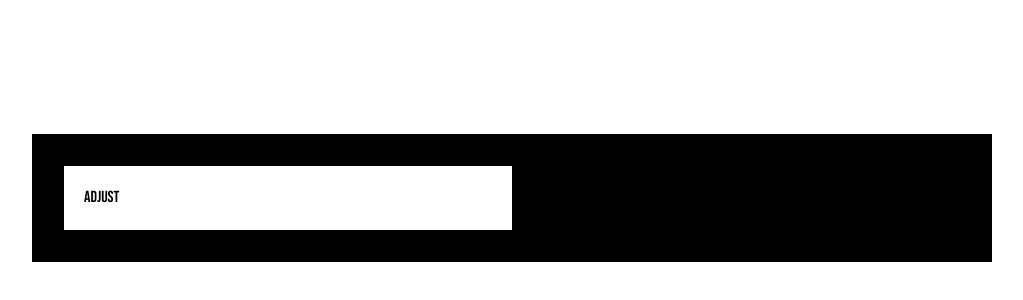
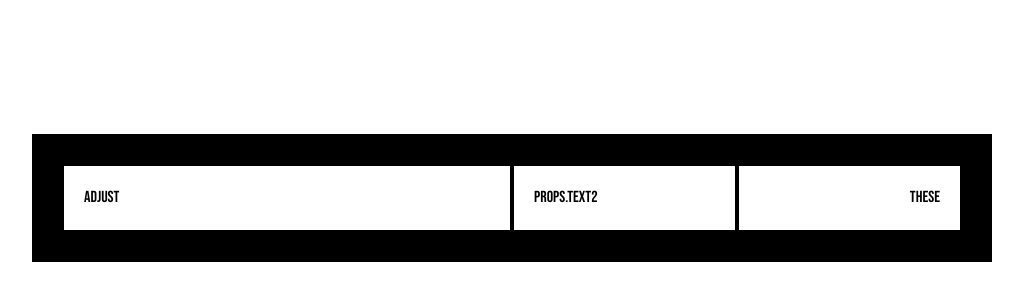
Before and after one commit to acm-ucr/ridesucr-website, a Next.js app: page / in a window 1280 px wide. Shown: the part 202-502 px from the top of the page, without its empty margins (128-1151 px from the left). Built offline with nearby package versions, Linux system fonts and the light colour scheme.

Commit message:
conflict

```diff
--- a/src/components/Example.tsx
+++ b/src/components/Example.tsx
@@ -2,7 +2,14 @@ const Example = (props: { text1: string; text2: string; text3: string }) => {
   return (
     <div className="bg-ridesucr-black flex w-3/4 items-center gap-1 justify-self-center p-8">
       <div className="bg-ridesucr-white w-1/2 p-5 text-left">{props.text1}</div>
-
+      <div className="flex w-1/2 flex-row gap-1">
+        <div className="bg-ridesucr-white w-full p-5 text-left">
+          props.text2
+        </div>
+        <div className="bg-ridesucr-white w-full p-5 text-right">
+          {props.text2}
+        </div>
+      </div>
       {/* Hint: Add another box/div here similarly to line 4 */}
     </div>
   );
```
